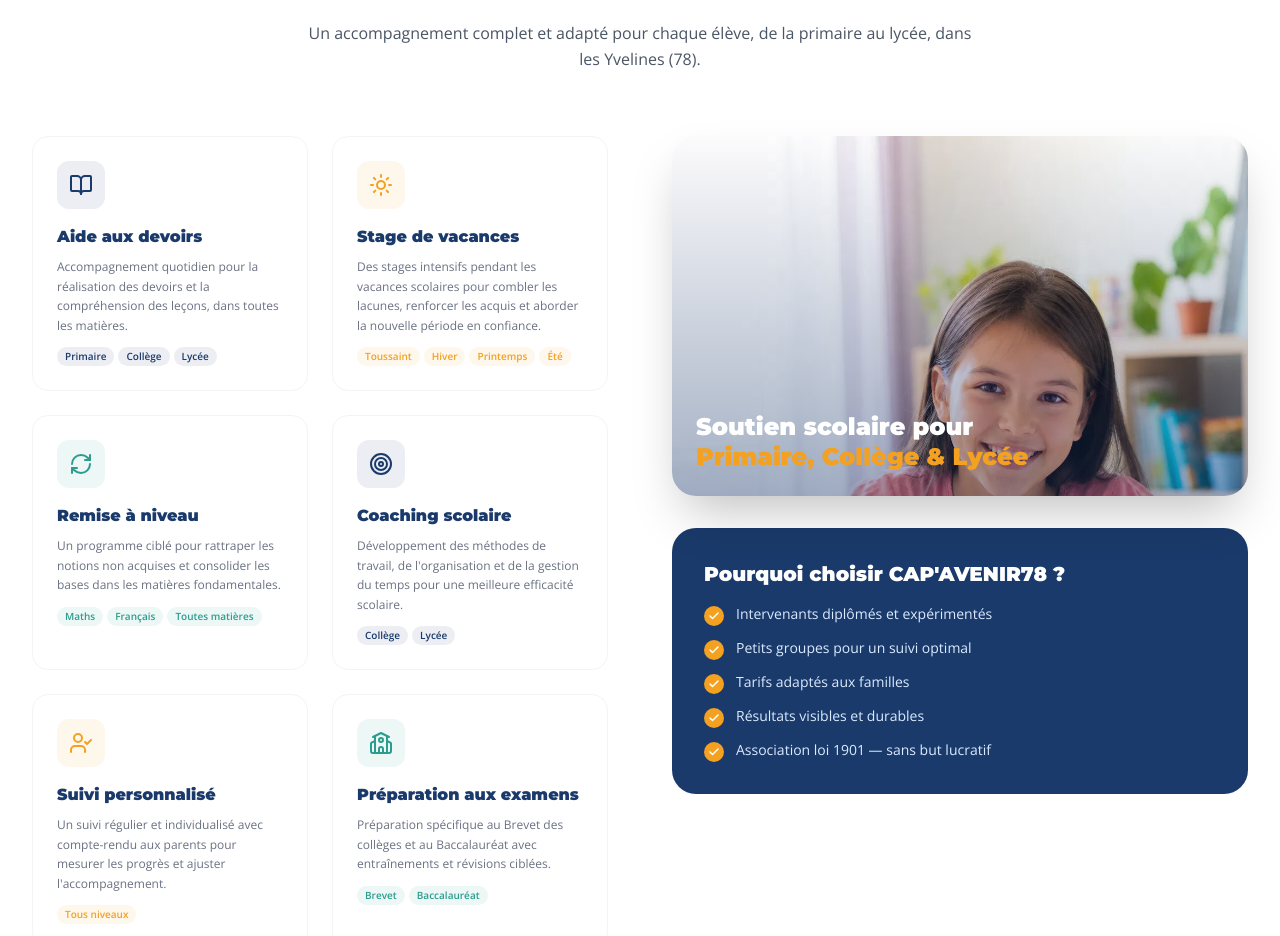
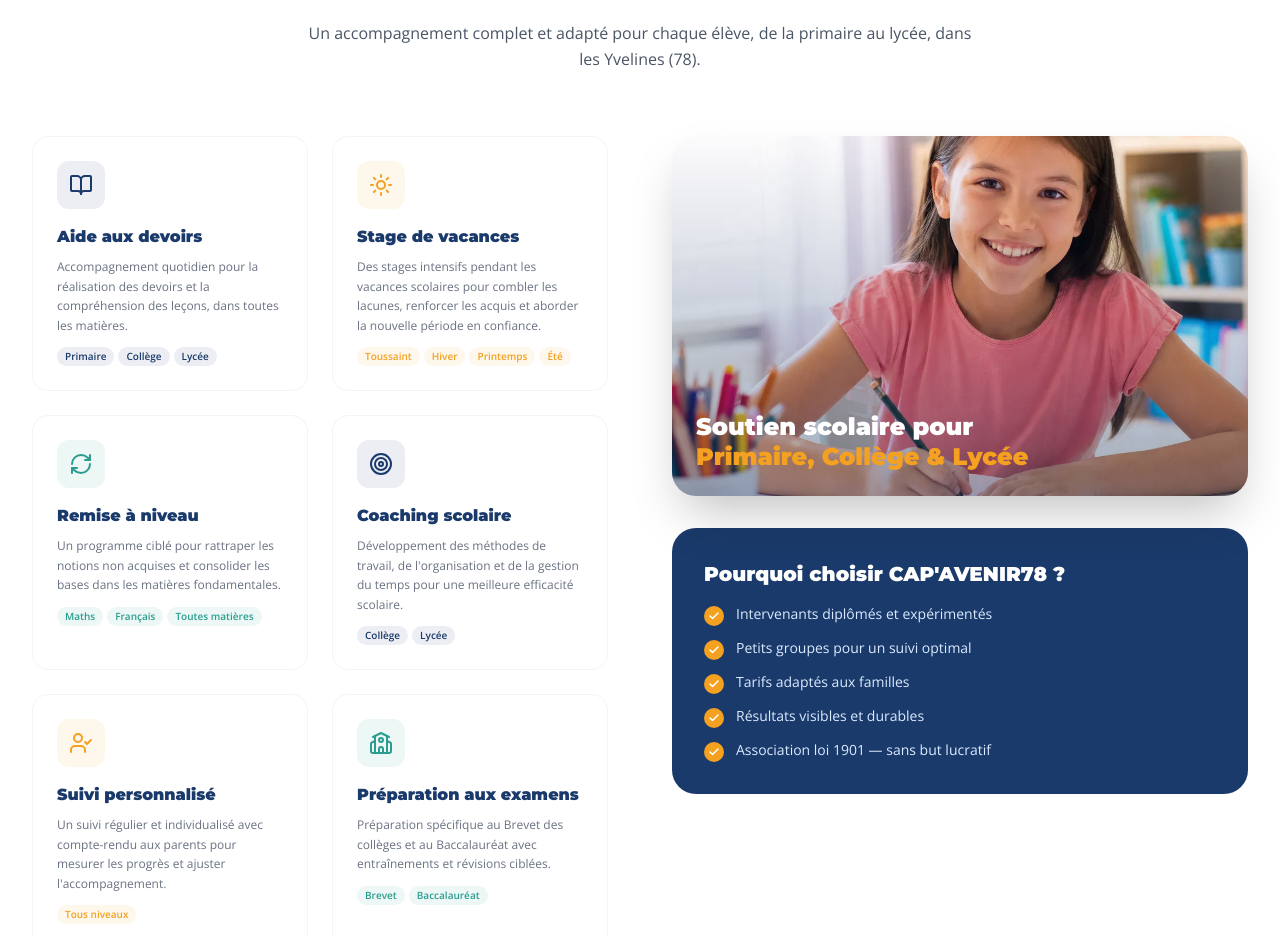
Before and after one commit to Flablubluh/Capavenir-sept-huit, an Eleventy site: page src/index.njk in a window 1280 px wide. Shown: the part 3120-4056 px from the top of the page. Built offline with nearby package versions, Linux system fonts and the light colour scheme; Eleventy itself is replaced by a stand-in of ours; files that its build step writes are made by us from their sources.

Commit message:
fix image cropping

```diff
--- a/src/index.njk
+++ b/src/index.njk
@@ -398,7 +398,7 @@ permalink: /index.html
       <!-- Right: image + why box -->
       <div data-animate="x-right">
         <div class="relative rounded-3xl overflow-hidden shadow-2xl mb-8">
-          <img src="/assets/images/services-primary.webp" alt="Élève travaillant avec enthousiasme" class="w-full h-[360px] object-cover object-top" loading="lazy" />
+          <img src="/assets/images/services-primary.webp" alt="Élève travaillant avec enthousiasme" class="w-full h-[360px] object-cover object-bottom" loading="lazy" />
           <div class="absolute inset-0 bg-gradient-to-t from-[#1a3a6b]/40 to-transparent"></div>
           <div class="absolute bottom-6 left-6 right-6 text-white">
             <p class="text-2xl font-black leading-tight" style="font-family:Montserrat,sans-serif">
```
